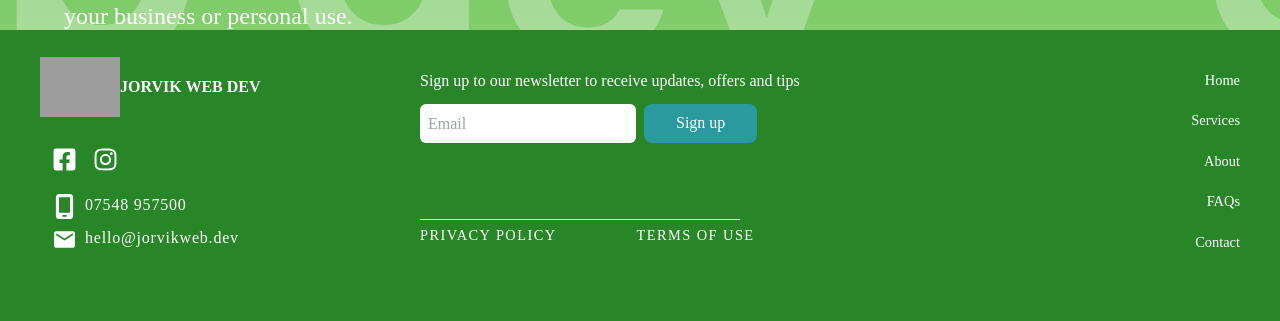
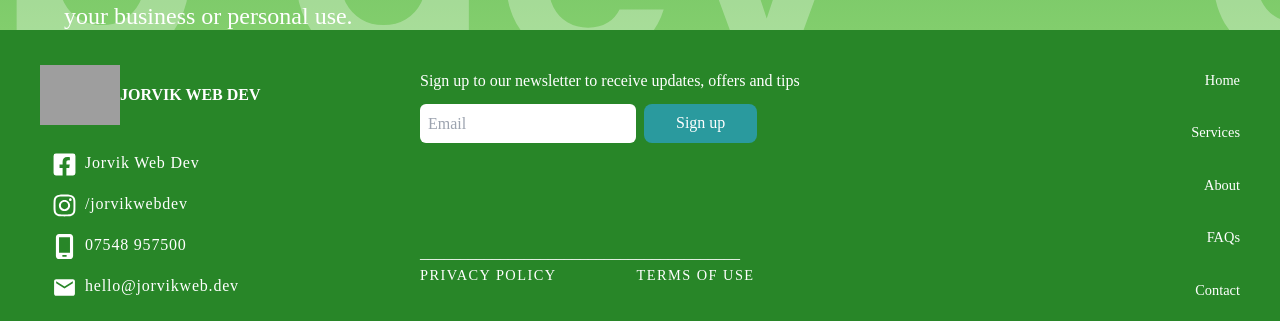
Before and after one commit to hannahf86/jorvikwebdev, a React (Vite) app: page / in a window 1280 px wide. Shown: the part 770-1091 px from the top of the page. Before the commit the page ends 1046 px from the top, so only its background shows below. Built offline with nearby package versions, Linux system fonts and the light colour scheme; grey boxes are pictures that could not be loaded.

Commit message:
desktop footer complete

```diff
--- a/src/Components/Footer.jsx
+++ b/src/Components/Footer.jsx
@@ -20,13 +20,14 @@ const Footer = () => {
     button:
       "text-mono bg-button text-white text-sm rounded-lg px-8 py-2 mx-2 hover:bg-accent",
     input: "px-2 rounded-md",
-    socialContainer: "flex mt-3 md:ml-3 self-center",
+    socialContainer: "flex flex-col md:ml-3 self-center",
     icons: "text-white hover:text-accent mr-4 cursor-pointer",
+
     contactContainer: "flex flex-col justify-center md:ml-3",
     contactIcons: "text-white hover:text-accent mr-2 cursor-pointer",
 
     navContainer:
-      "flex justify-between mt-4 text-white cursor-pointer md:col-start-4 md:row-start-1 md:flex-col md:text-right md:row-span-3",
+      "flex justify-between mt-4 text-white cursor-pointer md:col-start-4 md:row-start-1 md:row-end-4 md:flex-col md:text-right md:row-span-3",
     navLink: "hover:text-accent font-thin text-xs",
 
     legalContainer:
@@ -57,25 +58,30 @@ const Footer = () => {
 
       {/* SOCIAL ICONS */}
       <div id="socialIcons" className={layoutStyles.socialContainer}>
-        <Link
-          to="https://www.facebook.com/profile.php?id=61562515362932"
-          target="_blank">
-          <FaFacebookSquare size={25} className={layoutStyles.icons} />
-        </Link>
-        <Link to="#">
-          <FaInstagram size={25} className={layoutStyles.icons} />
-        </Link>
+        <div className="flex mt-4">
+          <FaFacebookSquare size={25} className={layoutStyles.contactIcons} />{" "}
+          <small className="text-white tracking-wider text-sm">
+            Jorvik Web Dev
+          </small>
+        </div>
+
+        <div className="flex mt-4">
+          <FaInstagram size={25} className={layoutStyles.contactIcons} />{" "}
+          <small className="text-white tracking-wider text-sm">
+            /jorvikwebdev
+          </small>
+        </div>
       </div>
 
       <div className={layoutStyles.contactContainer}>
-        <div className="flex mt-2">
+        <div className="flex mt-4">
           <FaMobileScreen size={25} className={layoutStyles.contactIcons} />{" "}
           <small className="text-white tracking-wider text-sm">
             07548 957500
           </small>
         </div>
 
-        <div className="flex mt-2">
+        <div className="flex mt-4">
           <MdEmail size={25} className={layoutStyles.contactIcons} />{" "}
           <small className="text-white tracking-wider text-sm">
             hello@jorvikweb.dev
@@ -94,9 +100,6 @@ const Footer = () => {
         <Link to="about" className={layoutStyles.navLink}>
           About
         </Link>
-        {/* <Link to="projects" className={layoutStyles.navLink}>
-          Projects
-        </Link> */}
         <Link to="faqs" className={layoutStyles.navLink}>
           FAQs
         </Link>
```
